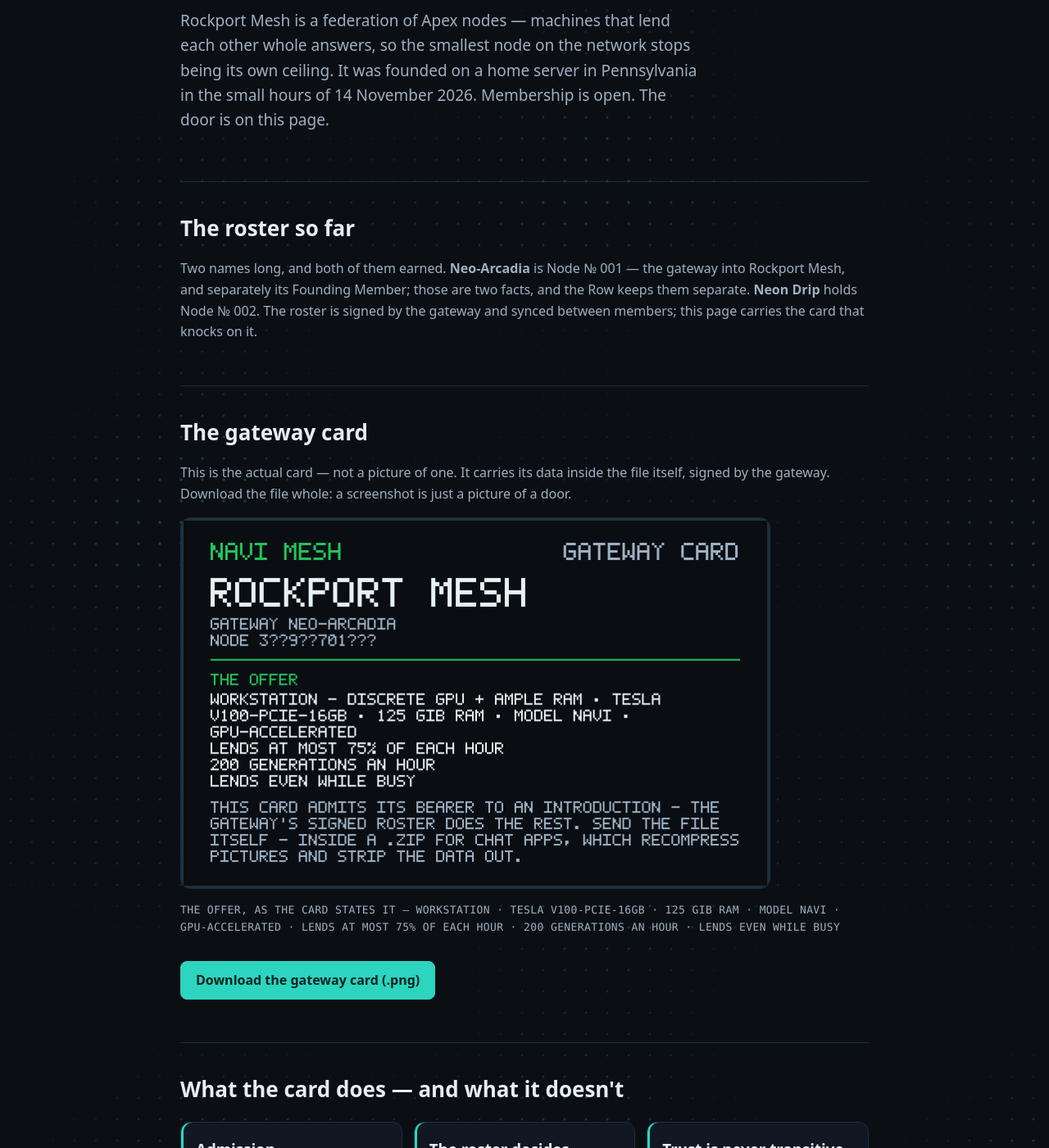
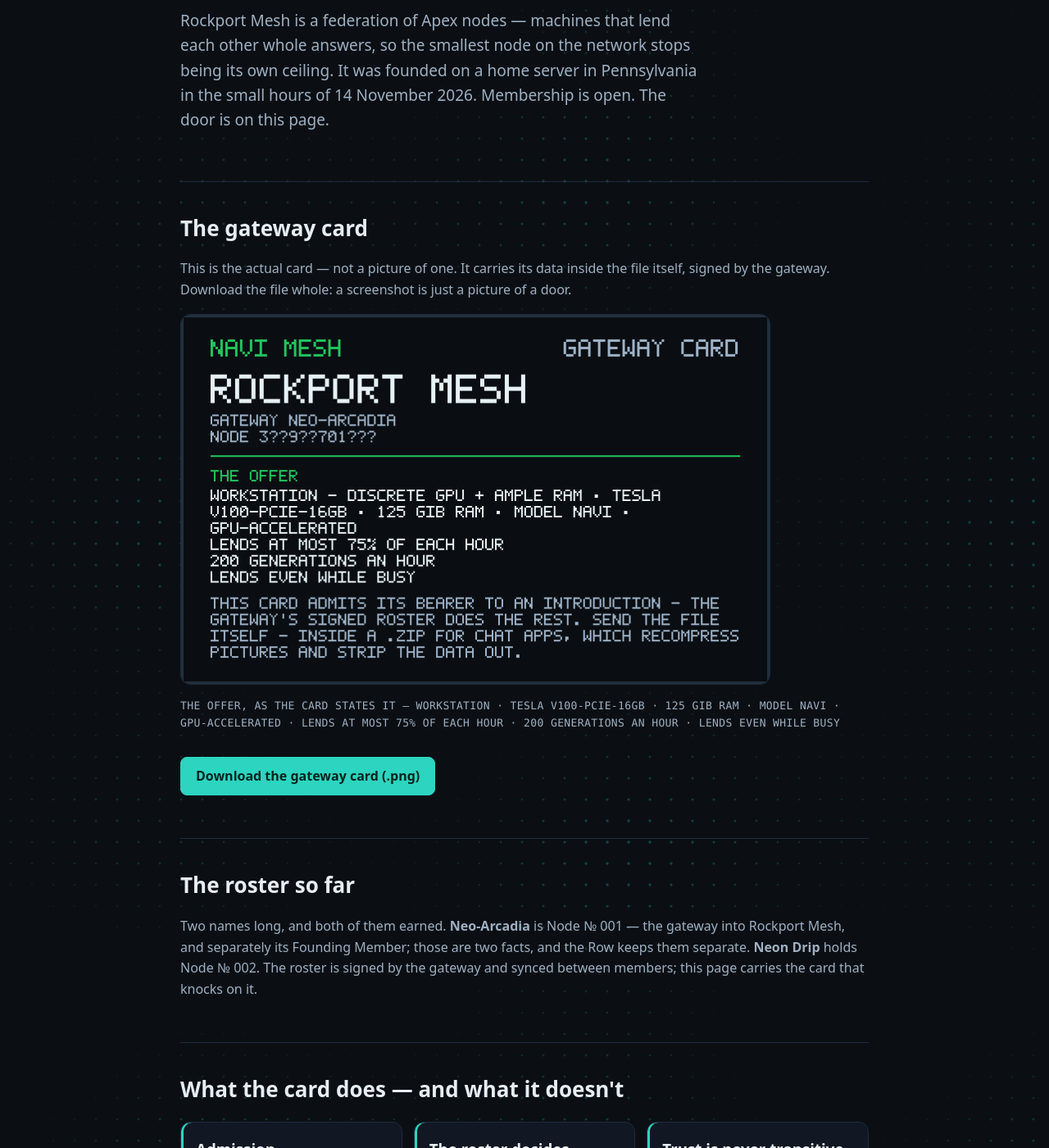
Before and after one commit to AlexKollar/nocturnerow, a Jekyll site: the page built from rockport-mesh.html, in a window 1280 px wide and 1400 px high, scrolled down 262 px. Shown: the whole window at 82% size. Built offline with Jekyll 4.4.1, drawn with Linux system fonts in a browser that asks for light colours; part of the change alters nothing that is shown.

```diff
--- a/rockport-mesh.html
+++ b/rockport-mesh.html
@@ -27,15 +27,15 @@ description: "Rockport Mesh is open — the first Apex federation. Download the
 .spec{font-family:ui-monospace,SFMono-Regular,Menlo,monospace;font-size:13px;color:var(--muted);letter-spacing:.03em}
 </style>
 <section>
-<h2>The roster so far</h2>
-<p>Two names long, and both of them earned. <b>Neo-Arcadia</b> is Node № 001 — the gateway into Rockport Mesh, and separately its Founding Member; those are two facts, and the Row keeps them separate. <b>Neon Drip</b> holds Node № 002. The roster is signed by the gateway and synced between members; this page carries the card that knocks on it.</p>
-</section>
-<section>
 <h2>The gateway card</h2>
 <p>This is the actual card — not a picture of one. It carries its data inside the file itself, signed by the gateway. Download the file whole: a screenshot is just a picture of a door.</p>
 <p><a href="/gateway-card-Rockport-Mesh.png" download><img class="gatecard" src="/gateway-card-Rockport-Mesh.png" alt="The Rockport Mesh gateway card — gateway Neo-Arcadia, Node № 001"></a></p>
 <p class="spec">THE OFFER, AS THE CARD STATES IT — WORKSTATION · TESLA V100-PCIE-16GB · 125 GIB RAM · MODEL NAVI · GPU-ACCELERATED · LENDS AT MOST 75% OF EACH HOUR · 200 GENERATIONS AN HOUR · LENDS EVEN WHILE BUSY</p>
 <p><a class="btn solid" href="/gateway-card-Rockport-Mesh.png" download>Download the gateway card (.png)</a></p>
+</section>
+<section>
+<h2>The roster so far</h2>
+<p>Two names long, and both of them earned. <b>Neo-Arcadia</b> is Node № 001 — the gateway into Rockport Mesh, and separately its Founding Member; those are two facts, and the Row keeps them separate. <b>Neon Drip</b> holds Node № 002. The roster is signed by the gateway and synced between members; this page carries the card that knocks on it.</p>
 </section>
 <section>
 <h2>What the card does — and what it doesn't</h2>
```
